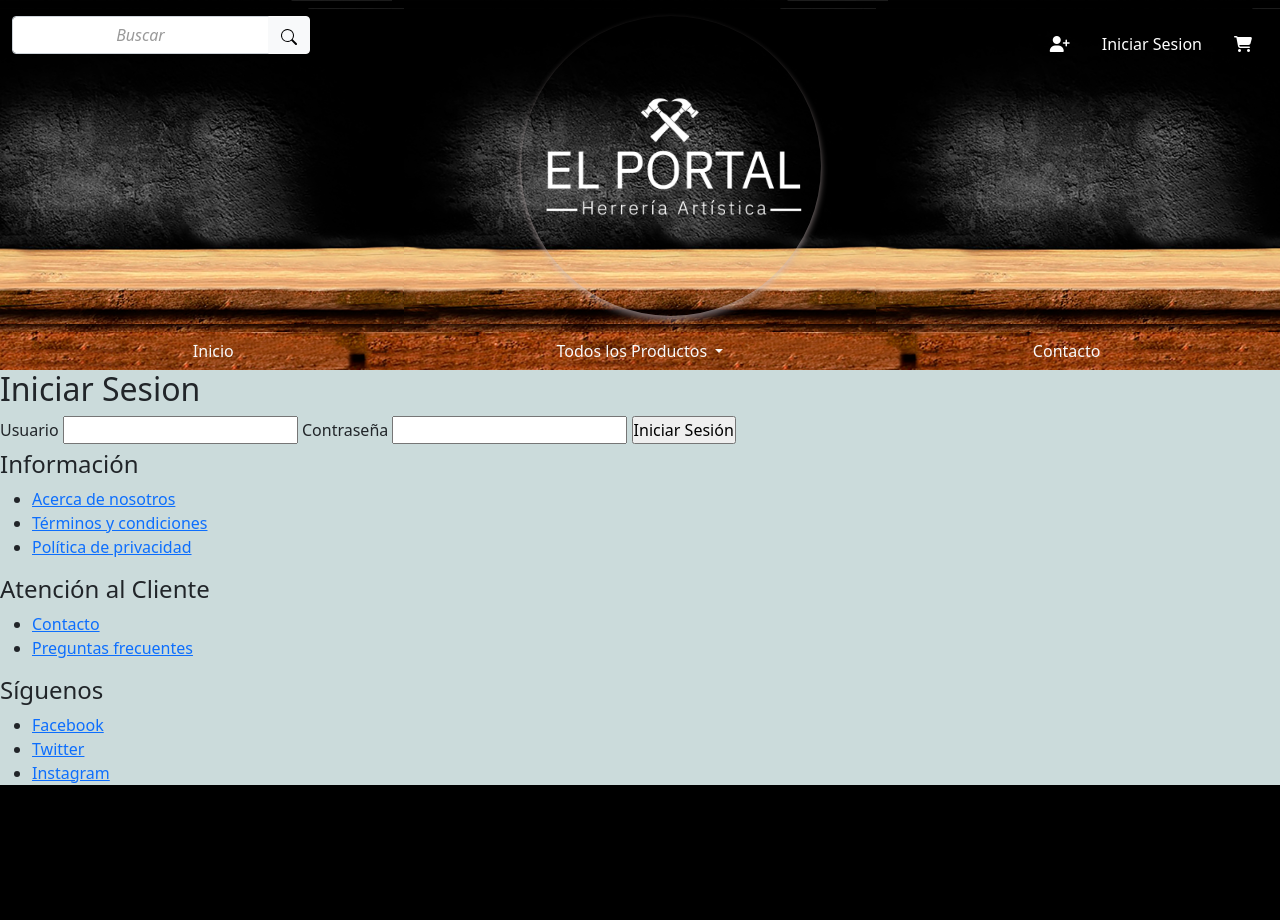
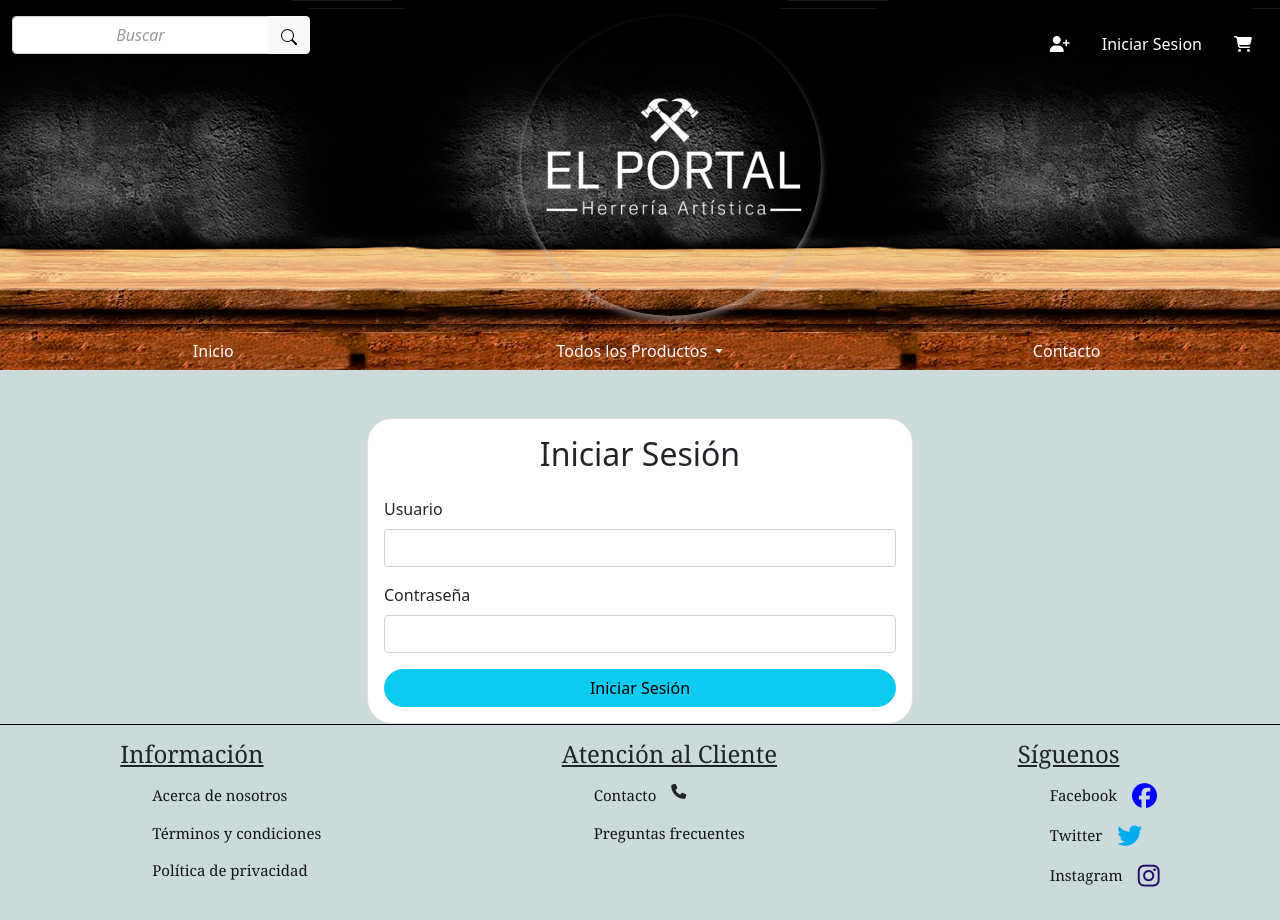
Before and after one commit to SebaGarea/PreEntrega2-Garea, a website: page pages/login.html in a window 1280 px wide. Before the commit the page ends 801 px from the top, so only its background shows below. Drawn offline with nearby package versions, Linux system fonts and the light colour scheme.

Commit message:
se mejora los estilos del form page login

```diff
--- a/css/style.css
+++ b/css/style.css
@@ -217,7 +217,10 @@ label {
     padding-left: 15px;
 }
 
-
+/*PAG LOGIN*/
+.card{
+    border-radius: 25px !important;
+}
 /* PSEUDO CLASES */
 
 .hover:hover {
--- a/pages/login.html
+++ b/pages/login.html
@@ -46,11 +46,11 @@
 
                     <ul class="navbar-nav align-self-start">
                         <li class="nav-item p-2 ">
-                            <a class="nav-link " href="../pages/register.html"><i
+                            <a class="nav-link " href="./register.html"><i
                                     class="fa-solid fa-user-plus"></i></i></a>
                         </li>
                         <li class="nav-item p-2">
-                            <a class="nav-link " href="../pages/login.html">Iniciar Sesion</a>
+                            <a class="nav-link " href="./login.html">Iniciar Sesion</a>
                         </li>
                         <li class="nav-item p-2">
                             <a class="nav-link" href="javascript:void(0)"><i class="fa-solid fa-cart-shopping"></i></a>
@@ -82,7 +82,7 @@
                     <li><a class="dropdown-item" href="#">Vinotecas</a></li>
                 </ul>
 
-                <a href="./pages/contacto.html"
+                <a href="./contacto.html"
                     class="hover btn text-light col-sm-4 col-xs-12 justify-content-center dropdown-button">
                     Contacto
                 </a>
@@ -92,29 +92,58 @@
     </header>
 
     <main>
+        <div class="container mt-5">
+        <div class="row justify-content-center">
+            <div class="col-md-6">
+                <div class="card">
+                    <div class="card-body">
+                        <h2 class="card-title text-center mb-4">Iniciar Sesión</h2>
+                        <form action="#" method="post">
+                            <div class="mb-3">
+                                <label for="usuario" class="form-label">Usuario</label>
+                                <input type="text" class="form-control" id="usuario" name="usuario" required>
+                            </div>
+                            <div class="mb-3">
+                                <label for="contraseña" class="form-label">Contraseña</label>
+                                <input type="password" class="form-control" id="contraseña" name="contraseña" required>
+                            </div>
+                            <div class="d-grid">
+                                <button type="submit" class="btn btn-info btn-block rounded-pill">Iniciar Sesión</button>
+                            </div>
+                        </form>
+                    </div>
+                </div>
+            </div>
+        </div>
+        </div>
+        <!-- <div class="container mt-5">
+            <div class="row justify-content-center">
+                <div class="col-md-6">
+                    <div class="card">
+                        <div class="card-body">
+                            <h2 class="card-title text-center mb-4">Iniciar Sesión</h2>
+                            <form action="#" method="post">
+                                <div class="mb-3">
+                                    <label for="usuario" class="form-label">Usuario</label>
+                                    <input type="text" class="form-control" id="usuario" name="usuario" required>
+                                </div>
+                                <div class="mb-3">
+                                    <label for="contraseña" class="form-label">Contraseña</label>
+                                    <input type="password" class="form-control" id="contraseña" name="contraseña"
+                                        required>
+                                </div>
+                                <button type="submit" class="btn btn-info btn-block rounded-pill btn-block">Iniciar Sesión</button>
+                            </form>
+                        </div>
+                    </div>
+                </div>
+            </div>
+        </div> -->
+    </main>
+    <footer>
+        <div class="footer1">
 
-
-        <form action="#" method="post">
-
-            <h2>Iniciar Sesion</h2>
-
-            <label for="usuario">Usuario</label>
-            <input type="text" id="usuario" name="usuario" required>
-
-            <label for="contraseña">Contraseña</label>
-            <input type="password" id="contraseña" name="contraseña" required>
-
-            <input type="submit" type="number" value="Iniciar Sesión">
-
-        </form>
-
-
-    </main>
-
-    <footer>
-        <div>
-            <div>
-                <div>
+            <div class="footer2">
                 <h4>Información</h4>
                 <ul>
                     <li><a href="#">Acerca de nosotros</a></li>
@@ -122,21 +151,24 @@
                     <li><a href="#">Política de privacidad</a></li>
                 </ul>
             </div>
-                <div>
+
+            <div class="footer2">
                 <h4>Atención al Cliente</h4>
                 <ul>
-                        <li><a href="./pages/contacto.html">Contacto</a></li>
+                    <li><a href="./contacto.html">Contacto</a><i class="fas fa-phone"></i></li>
                     <li><a href="#">Preguntas frecuentes</a></li>
                 </ul>
             </div>
-                <div>
+
+            <div class="footer2">
                 <h4>Síguenos</h4>
                 <ul>
-                        <li><a href="#">Facebook</a></li>
-                        <li><a href="#">Twitter</a></li>
-                        <li><a href="#">Instagram</a></li>
+                    <li><a href="#">Facebook</a><i class="fab fa-facebook"></i></li>
+                    <li><a href="#">Twitter</a><i class="fab fa-twitter"></i></li>
+                    <li><a href="https://www.instagram.com/el.portal.herreria">Instagram</a><i class="fab fa-instagram" style="color: #250f67;"></i></li>
                 </ul>
             </div>
+
         </div>
     </footer>
     <!-- INICIO BOOTSTRAP 5.1 -->
```
Lines whose indentation alone changed are shown as unchanged.
